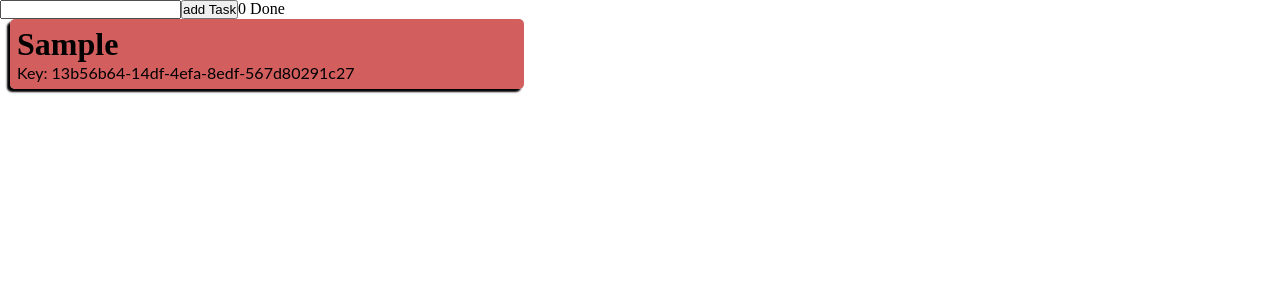
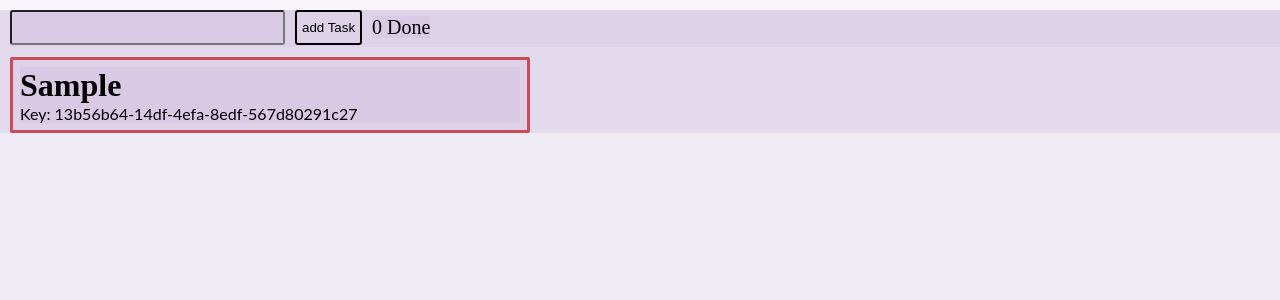
Before and after one commit to Theodore-Allen/react-ts-sja5q9, a React (Create React App) app: page / in a window 1280 px wide. Both pictures are taken after typing "Sample" into the empty fields and a click on the button "add Task". Shown: the top 300 px of the page. Built offline with nearby package versions, Linux system fonts and the light colour scheme.

Commit message:
3 files modified

```diff
--- a/App.tsx
+++ b/App.tsx
@@ -1,6 +1,6 @@
 import * as React from 'react';
 import { v4 as uuidv4 } from 'uuid';
-import './style.css';
+
 import TodoList from './TodoList';
 export default function App() {
   const [todos, setTodos] = React.useState([]);
@@ -27,9 +27,13 @@ export default function App() {
 
   return (
     <div>
-      <input ref={input} type="text" />
-      <button onClick={handleSetTodo}>add Task</button>
-      <span>{todos.filter((todo) => todo.completed === true).length} Done</span>
+      <div className="input">
+        <input ref={input} type="text" />
+        <button onClick={handleSetTodo}>add Task</button>
+        <span>
+          {todos.filter((todo) => todo.completed === true).length} Done
+        </span>
+      </div>
       <TodoList StateChange={StateChange} todos={todos} />
     </div>
   );
--- a/index.tsx
+++ b/index.tsx
@@ -1,4 +1,5 @@
 import * as React from 'react';
+import './style.css';
 import { StrictMode } from 'react';
 import { createRoot } from 'react-dom/client';
 
--- a/style.css
+++ b/style.css
@@ -1,6 +1,7 @@
 * {
   padding: 0;
   margin: 0;
+  background-color: rgba(102, 51, 153, 0.048);
 }
 :root {
   --green: rgba(0, 177, 0, 0.651);
@@ -10,21 +11,52 @@ p {
   font-family: Lato;
 }
 .done {
-  background-color: var(--green);
+
+  border:  3px solid var(--green);
 }
 .notDone {
-  background-color: var(--red);
+  border:  3px solid var(--red);
 }
 .base {
   margin-left: 10px;
   margin-right: 10px;
-  border-radius: 5px;
-  box-shadow: -3px 3px 2px black;
+  border-radius: 2px;
   transition: all 0.3s;
   padding: 7px;
   max-width: 500px;
+  margin-bottom: 10px;
 }
 .base:hover {
-  transform: scale(1.04);
+  transform: scale(1.02);
   box-shadow: -1.5pxx 1.5px 2px black;
 }
+.input
+{
+  margin-top:10px ;
+  margin-left: 10px;
+  margin-bottom: 10px;
+}
+.input input
+{
+  padding: 0;
+  height: 35px;
+  width: 275px;
+  border-radius: 3px;
+  font-size: larger;
+}
+.input button
+{
+position: relative;
+top:-2px;
+  margin-left: 10px;
+  margin-right: 10px;
+  padding: 0 5px;
+  height: 35px;
+  border: 2.7px solid black;
+  border-radius: 3px;
+  background-color: transparent;
+
+}
+.input span{
+ font-size: 20px;
+}
```
